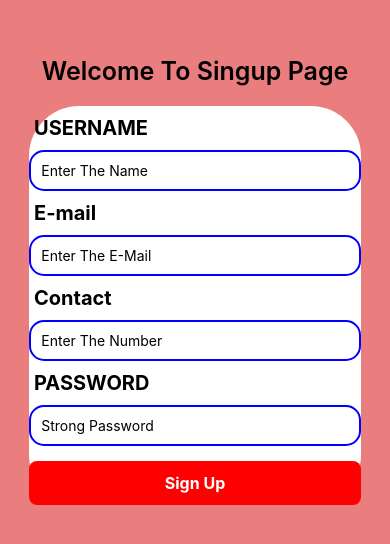
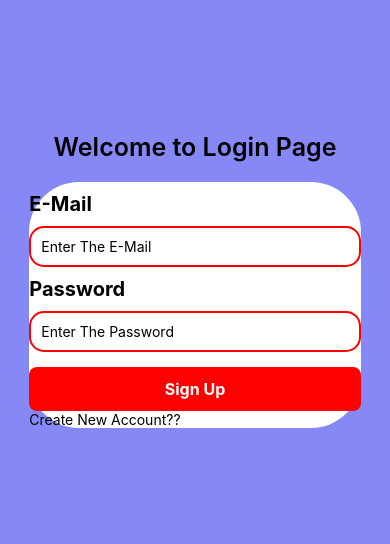
Before and after one commit to Suraj8522189/React_Native, a React Native app: screen / in a window 390 px wide. Shown: the part 142-686 px from the top of the page. Built offline with nearby package versions, Linux system fonts and the light colour scheme.

Commit message:
Login page

```diff
--- a/App.js
+++ b/App.js
@@ -19,6 +19,11 @@ export default function App() {
          <TouchableOpacity style={styles.button}>
           <Text style={styles.buttonText}>Sign Up</Text>
           </TouchableOpacity>
+
+      <Text>Already have an account??
+
+      </Text>
+
       </View>
 
       <StatusBar style="auto" />
--- a/index.js
+++ b/index.js
@@ -1,8 +1,10 @@
 import { registerRootComponent } from 'expo';
 
-import App from './App';
+// import App from './App';
+import Login from './login';
+// import Login from './login';
 
 // registerRootComponent calls AppRegistry.registerComponent('main', () => App);
 // It also ensures that whether you load the app in Expo Go or in a native build,
 // the environment is set up appropriately
-registerRootComponent(App);
+registerRootComponent(Login);
--- /dev/null
+++ b/login.js
@@ -0,0 +1,73 @@
+import { StatusBar } from "expo-status-bar";
+import { StyleSheet,Text, TextInput, View, TouchableOpacity } from "react-native";
+
+
+export default function Login(){
+
+    return(
+
+        <View style={styles.container}>
+        <Text style={styles.heading}>Welcome to Login Page</Text>
+         <View style={styles.from}>
+        <Text style={styles.label}>E-Mail</Text>
+        <TextInput style={styles.input} placeholder="Enter The E-Mail"  />
+         <Text style={styles.label}>Password</Text>
+        <TextInput style={styles.input} placeholder="Enter The Password"  />
+
+        <TouchableOpacity style={styles.button}>
+        <Text style={styles.buttonText}>Sign Up</Text>
+        </TouchableOpacity>
+
+        <Text>Create New Account??{''}
+
+        </Text>
+        </View>
+
+        </View>
+
+    )
+}
+
+const styles = StyleSheet.create({
+    container:{
+    flex: 1,
+    backgroundColor: '#8689f5',
+    alignItems: 'center',
+    justifyContent: 'center',
+    },
+      from:{
+    width: '85%',
+    padding:'30',
+    backgroundColor:'white',
+    borderRadius: 50,
+  },
+  heading:{
+    fontSize:25,
+    fontWeight:'600',
+    marginBottom:20,
+  },
+    label:{
+  fontSize:20,
+  marginTop:10,
+  marginBottom:10,
+  fontWeight:'bold'
+ },
+ input:{
+  borderWidth:2,
+  padding:10,
+  borderRadius:15,
+  borderColor:"red"
+ },
+ button:{
+  backgroundColor:"red",
+  padding:12,
+  borderRadius:8,
+  alignItems:"center",
+  marginTop:15
+},
+buttonText:{
+  color:"#fff",
+  fontSize:16,
+  fontWeight:"bold"
+}
+})
```
